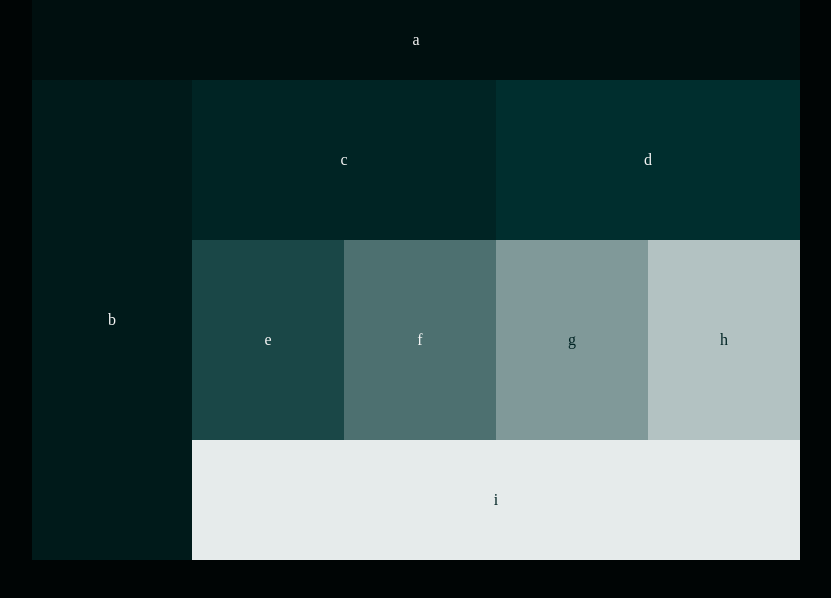
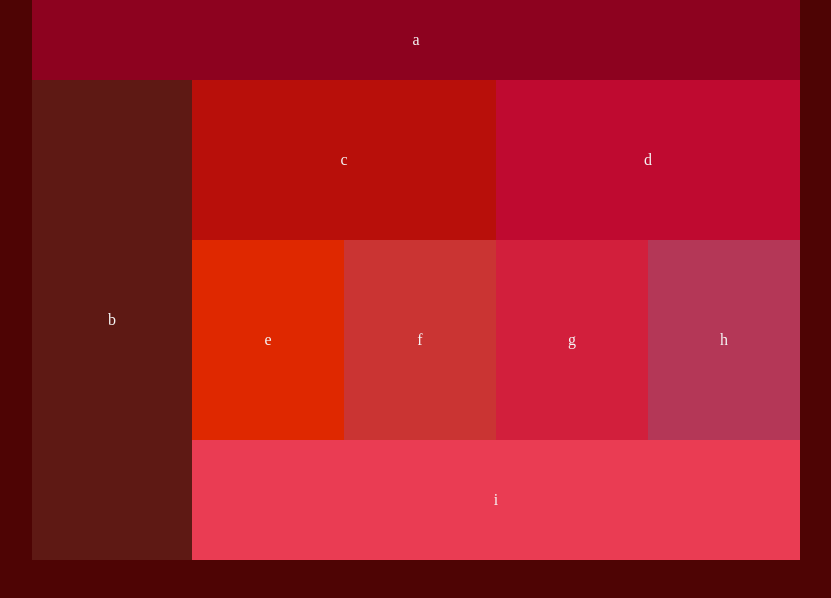
Before and after one commit to AliBakerSartawi/lab-01, a plain HTML site: page index.html in a window 1280 px wide. Shown: the whole page, without its empty margins (224-1055 px from the left). Drawn offline with Linux system fonts and the light colour scheme.

Commit message:
fixed meta tag

```diff
--- a/css/base.css
+++ b/css/base.css
@@ -50,3 +50,53 @@ header {
   background-color: #e6ebeb;
   color: #002424;
 }
+
+/* desktop responsive */
+@media (min-width: 768px) {
+
+  body,
+  html {
+    background-color: #4e0404;
+    color: whitesmoke;
+  }
+
+  header {
+    background-color: #8d021f;
+  }
+
+  #b {
+    background-color: #5e1914;
+  }
+
+  #c {
+    background-color: #b80f0a;
+  }
+
+  #d {
+    background-color: #bf0a30;
+  }
+
+  #e {
+    background-color: #df2800;
+  }
+
+  #f {
+    background-color: #ca3433;
+  }
+
+  #g {
+    background-color: #d21f3c;
+    color: whitesmoke;
+  }
+
+  #h {
+    background-color: #b43757;
+    color: whitesmoke;
+  }
+
+  #i {
+    background-color: #ea3c53;
+    color: whitesmoke;
+  }
+
+}
--- a/index.html
+++ b/index.html
@@ -1,9 +1,9 @@
 <!DOCTYPE html>
 <html lang="en">
 <head>
-  <!-- <meta charset="UTF-8">
+  <meta charset="UTF-8">
   <meta http-equiv="X-UA-Compatible" content="IE=edge">
-  <meta name="viewport" content="width=device-width, initial-scale=1.0"> -->
+  <meta name="viewport" content="width=device-width, initial-scale=1.0">
   <link rel="stylesheet" href="./css/styles.css">
   <title>Lab-01</title>
 </head>
```
